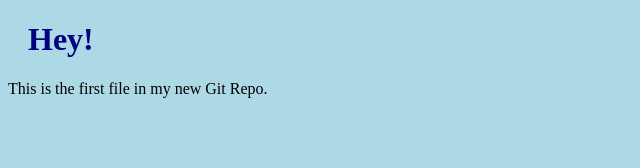
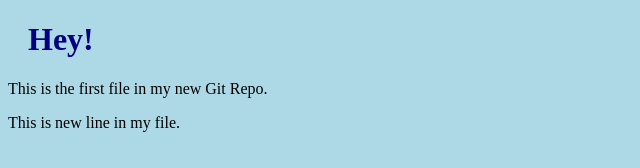
Before and after one commit to mohsinkhawaja/mark180, a plain HTML site: page Index.html in a window 1280 px wide. Shown: the whole page, without its empty margins (0-640 px from the left). Drawn offline with Linux system fonts and the light colour scheme.

Commit message:
Updated index.html with a new line:

```diff
--- a/Index.html
+++ b/Index.html
@@ -8,6 +8,7 @@
 
 	<h1>Hey!</h1>
 	<p>This is the first file in my new Git Repo.</p>
+	<p>This is new line in my file.</p>
 
 </body>
 </html>
```
